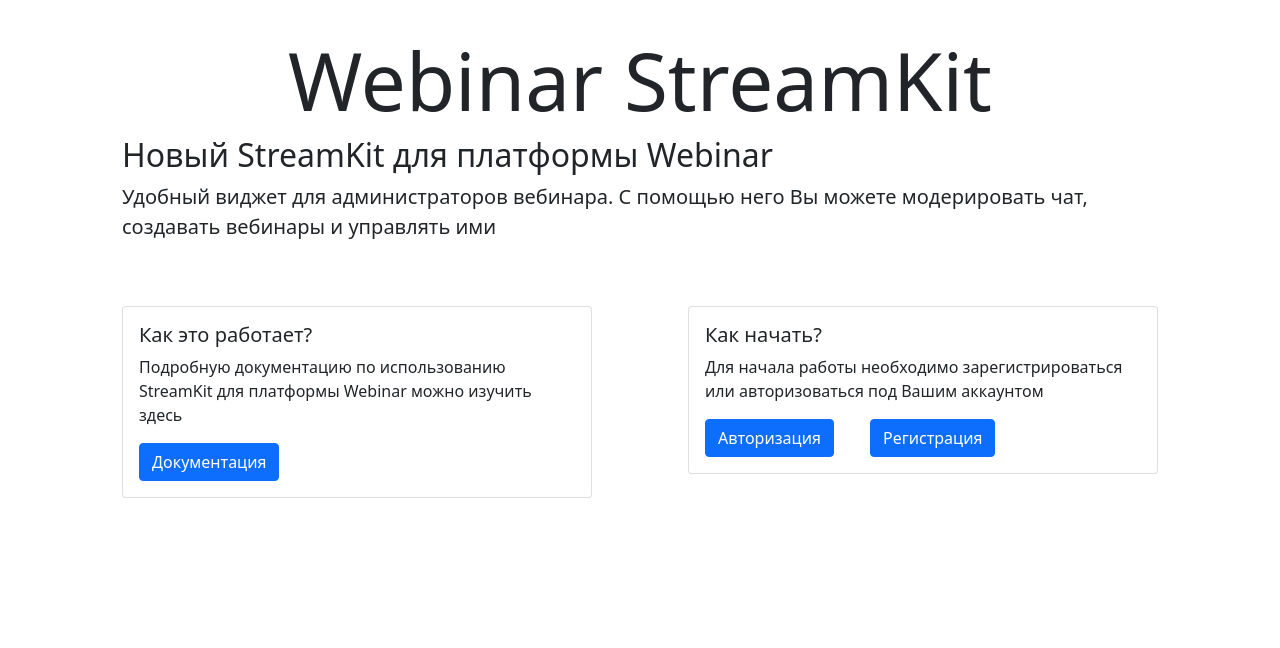
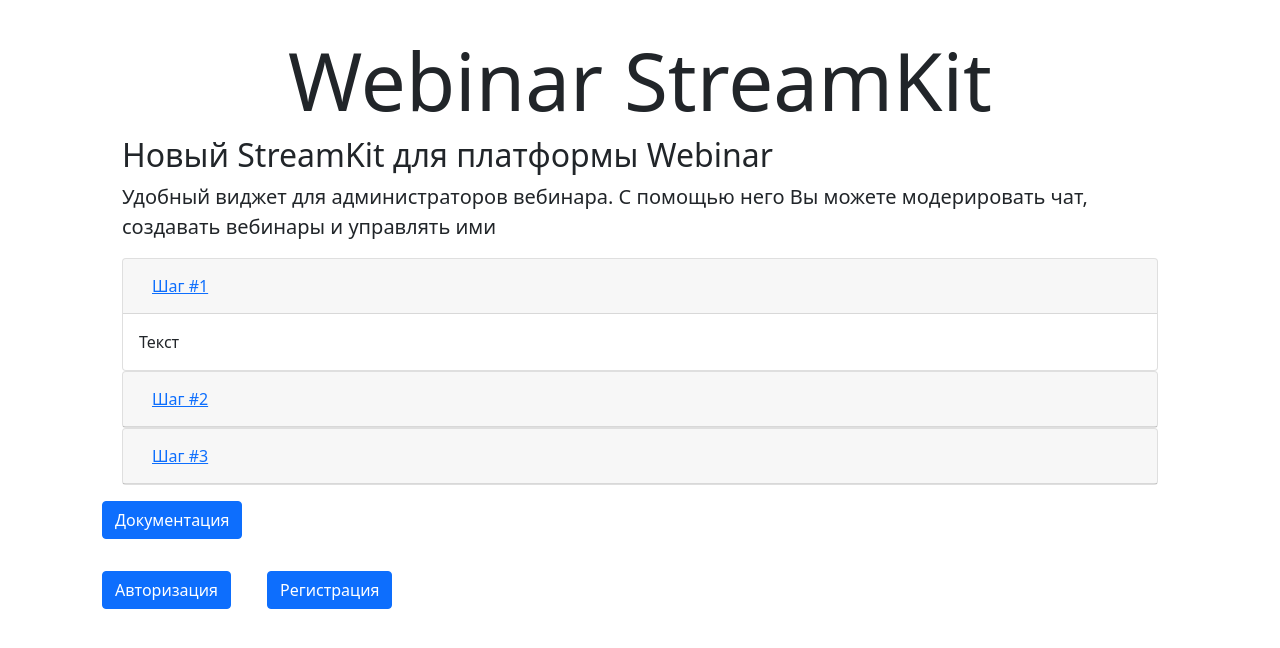
Before and after one commit to Krasnopolskiy/WebinarStreamkit, a Django app: page / in a window 1280 px wide. Shown: the part 66-714 px from the top of the page. Run offline with Django 3.2, Linux system fonts and the light colour scheme; some libraries are stand-ins or nearby versions.

Commit message:
Add list of manual

```diff
--- a/main/templates/components/profile/information.html
+++ b/main/templates/components/profile/information.html
@@ -14,7 +14,7 @@
                         <p class="lead">Аккаунт Webinar</p>
                         {% if error is None %}
                         <div class="alert alert-success font-monospace">
-                            Аккаут авторизован
+                            Аккаунт авторизован
                         </div>
                         {% else %}
                         <div class="alert alert-danger font-monospace">
--- a/main/templates/pages/index.html
+++ b/main/templates/pages/index.html
@@ -14,41 +14,75 @@
             <h2>Новый StreamKit для платформы Webinar</h2>
             <p class="lead">Удобный виджет для администраторов вебинара. С помощью него Вы можете модерировать чат,
                 создавать вебинары и управлять ими</p>
+            <div id="accordion">
+                <div class="card">
+                    <div class="card-header" id="headingOne">
+                        <h5 class="mb-0">
+                            <button class="btn btn-link" data-toggle="collapse" data-target="#collapseOne"
+                                    aria-expanded="true" aria-controls="collapseOne">
+                                Шаг #1
+                            </button>
+                        </h5>
                     </div>
-    </div>
-    <div class="row">
-        <div class="col p-5">
-            <div class="card">
+                    <div id="collapseOne" class="collapse show" aria-labelledby="headingOne" data-parent="#accordion">
                         <div class="card-body">
-                    <h5 class="card-title">Как это работает?</h5>
-                    <p class="card-text">Подробную документацию по использованию StreamKit для платформы Webinar можно
-                        изучить здесь</p>
-                    <a href="#" class="btn btn-primary">Документация</a>
+                            Текст
                         </div>
                     </div>
                 </div>
-        <div class="col p-5">
                 <div class="card">
+                    <div class="card-header" id="headingTwo">
+                        <h5 class="mb-0">
+                            <button class="btn btn-link collapsed" data-toggle="collapse" data-target="#collapseTwo"
+                                    aria-expanded="false" aria-controls="collapseTwo">
+                                Шаг #2
+                            </button>
+                        </h5>
+                    </div>
+                    <div id="collapseTwo" class="collapse" aria-labelledby="headingTwo" data-parent="#accordion">
                         <div class="card-body">
-                    <h5 class="card-title">Как начать?</h5>
+                            Текст
+                        </div>
+                    </div>
+                </div>
+                <div class="card">
+                    <div class="card-header" id="headingThree">
+                        <h5 class="mb-0">
+                            <button class="btn btn-link collapsed" data-toggle="collapse" data-target="#collapseThree"
+                                    aria-expanded="false" aria-controls="collapseThree">
+                                Шаг #3
+                            </button>
+                        </h5>
+                    </div>
+                    <div id="collapseThree" class="collapse" aria-labelledby="headingThree" data-parent="#accordion">
+                        <div class="card-body">
+                            Текст
+                        </div>
+                    </div>
+                </div>
+            </div>
+        </div>
+    </div>
+    <div class="card-body">
+        <a href="#" class="btn btn-primary">Документация</a>
+    </div>
+    <div class="card-body">
         {% if user.is_authenticated %}
-                    <p class="card-text">Для получения информации о запланированных Вами мероприятиях, пожалуйста,
-                        авторизуйтесь в аккаунте Webinar на нашем сайте.</p>
         <a href="{% url 'profile' %}" class="btn btn-primary me-3">Авторизация Webinar</a>
         {% else %}
-                    <p class="card-text">Для начала работы необходимо зарегистрироваться или авторизоваться под Вашим
-                        аккаунтом</p>
         <a href="{% url 'login' %}" class="btn btn-primary me-3">Авторизация</a>
         <a href="{% url 'signup' %}" class="btn btn-primary ms-3">Регистрация</a>
         {% endif %}
     </div>
-            </div>
-        </div>
+
 </div>
 </div>
 
 {% endblock %}
 
 {% block extra_js %}
+<script>
+    $('.collapse').collapse('toggle')
+</script>
 <script src="{% static 'js/script.js' %}"></script>
 {% endblock %}
```
Lines whose indentation alone changed are shown as unchanged.
